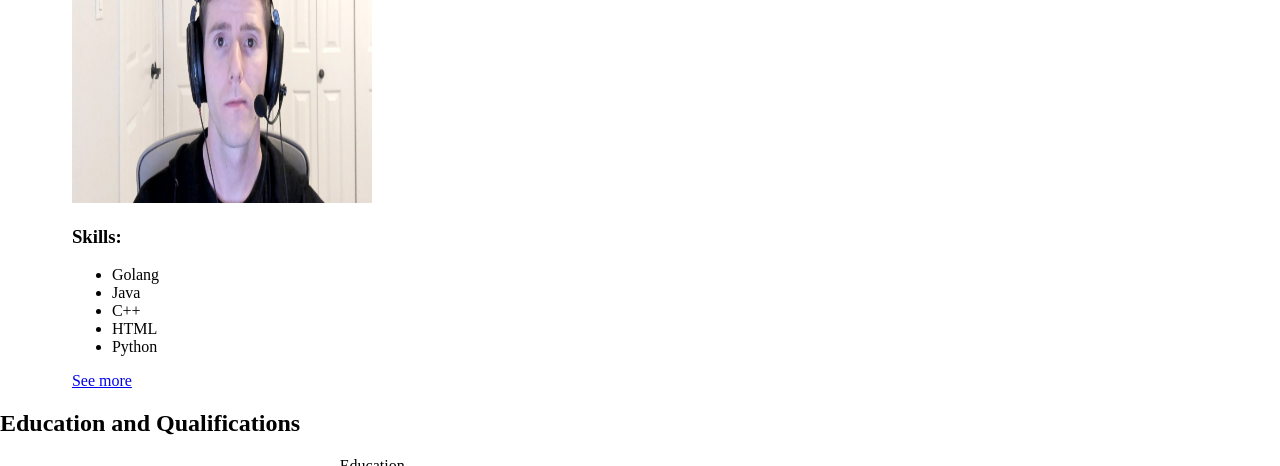
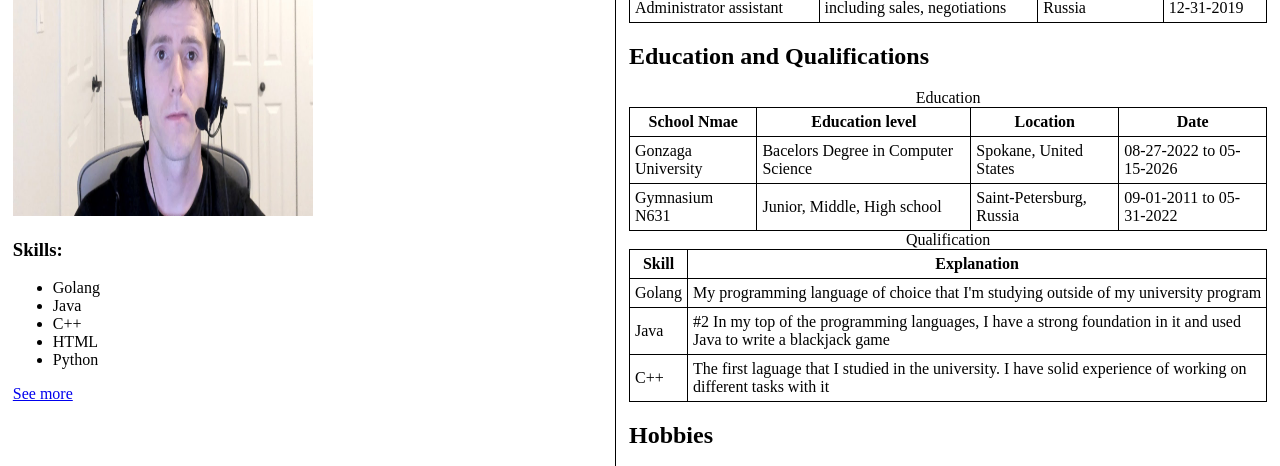
Before and after one commit to Frolower/CPSC332-Portfolio-Web-Site, a plain HTML site: page docs/HW3/index.html in a window 1280 px wide. Shown: the part 235-701 px from the top of the page. Drawn offline with Linux system fonts and the light colour scheme.

Commit message:
separated sides

```diff
--- a/docs/HW3/index.html
+++ b/docs/HW3/index.html
@@ -16,10 +16,8 @@
           <a class="header_button" href="./education.html">Education</a>
           <a class="header_button" href="./hobbies.html">Hobbies</a>
         </header>
-        <section class="main_section">
-
-        <h1>Ming Page</h1>
-        <div class="div-left">
+      <div class="main_section">
+          <div class="div_left">
           <p>My name is Nikita Dubinin, I am a passionate computer scientist studying at Gonzaga University. This site is a web version of my resume.</p>
           <img class="profile_picture" src="./sad_guy.jpg" alt="profile image">
 
@@ -33,7 +31,7 @@
           </ul>
           <a href="./education.html#skills">See more</a>
         </div>
-      <div class="div-right">
+        <div class="div_right">
           <h1>Career Summary</h1>
 
           <table>
@@ -86,7 +84,7 @@
               </tr>
               <tr>
                 <td>Golang</td>
-              <td>My programming language of choice that I'm studying outside of my university programm</td>
+                <td>My programming language of choice that I'm studying outside of my university program</td>
               </tr>
               <tr>
                   <td>Java</td>
@@ -121,6 +119,6 @@
               </ol>
               </section>
         </div>
-      </section>
+      </div>
     </body>
 </html>
--- a/docs/HW3/style.css
+++ b/docs/HW3/style.css
@@ -46,5 +46,12 @@ th, td {
 
 .main_section {
     display: flex;
+}
 
+.div_right, .div_left {
+    padding: 1%;
 }
+
+.div_left {
+    border-right: 1px solid black;
+}
```
Lines whose indentation alone changed are shown as unchanged.
